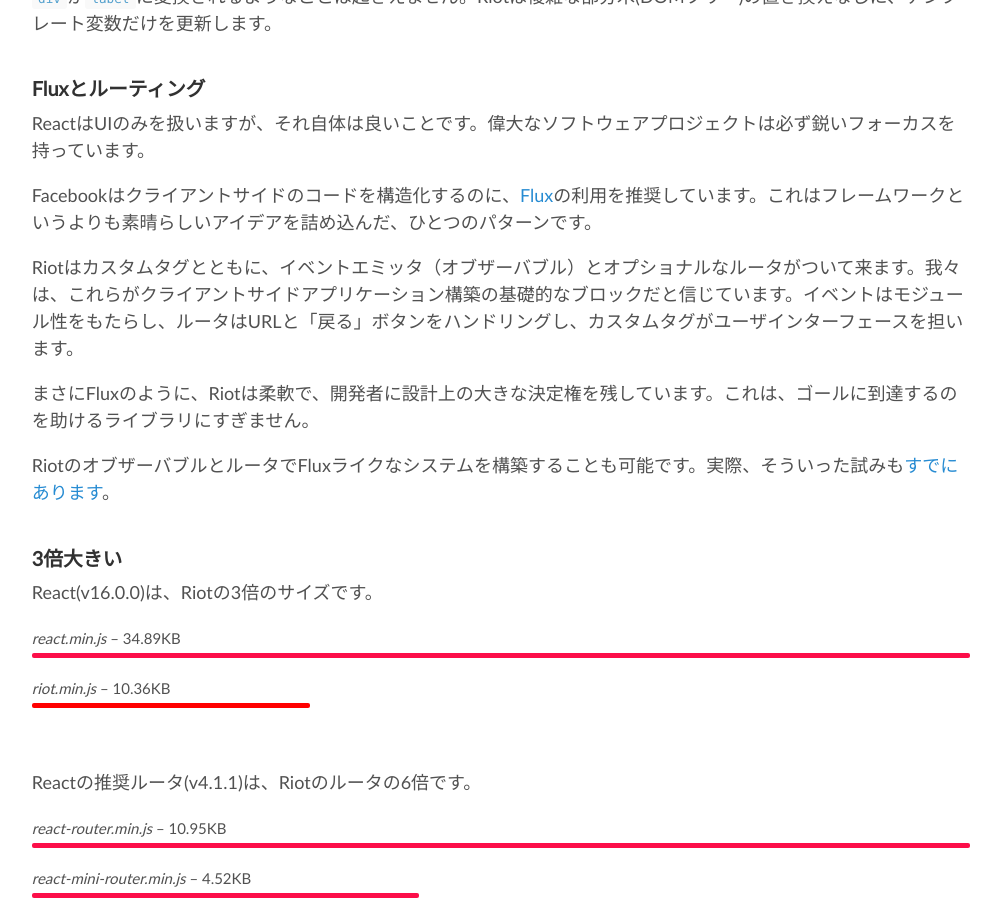
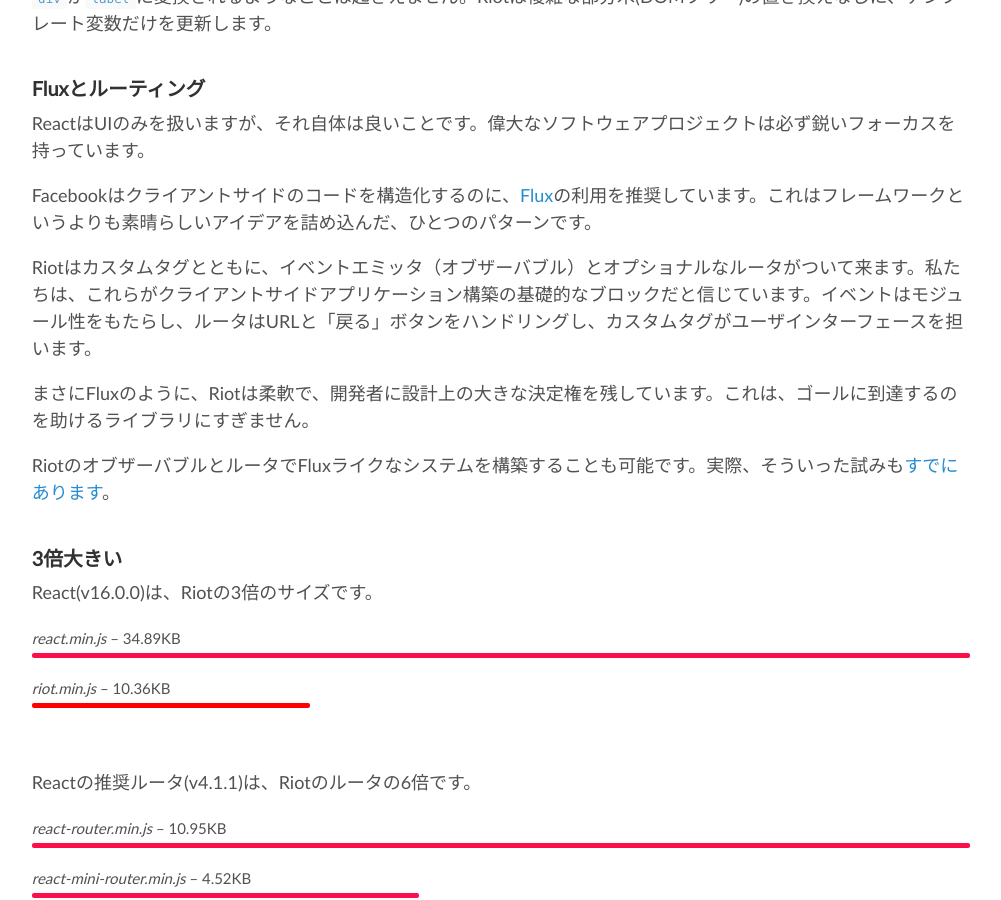
Before and after one commit to riot/riot.github.io, a Jekyll site: the page built from ja/compare.md, in a window 1280 px wide and 900 px high, scrolled down 3054 px. Shown: the whole window, without its empty margins (139-1140 px from the left). Built offline with Jekyll 4.4.1, drawn with Linux system fonts in a browser that asks for light colours; nearby versions of some CDN libraries.

Commit message:
fixed: unification of expression

```diff
--- a/ja/compare.md
+++ b/ja/compare.md
@@ -120,7 +120,7 @@
 
 Facebookはクライアントサイドのコードを構造化するのに、[Flux](http://facebook.github.io/flux/docs/overview.html)の利用を推奨しています。これはフレームワークというよりも素晴らしいアイデアを詰め込んだ、ひとつのパターンです。
 
-Riotはカスタムタグとともに、イベントエミッタ（オブザーバブル）とオプショナルなルータがついて来ます。我々は、これらがクライアントサイドアプリケーション構築の基礎的なブロックだと信じています。イベントはモジュール性をもたらし、ルータはURLと「戻る」ボタンをハンドリングし、カスタムタグがユーザインターフェースを担います。
+Riotはカスタムタグとともに、イベントエミッタ（オブザーバブル）とオプショナルなルータがついて来ます。私たちは、これらがクライアントサイドアプリケーション構築の基礎的なブロックだと信じています。イベントはモジュール性をもたらし、ルータはURLと「戻る」ボタンをハンドリングし、カスタムタグがユーザインターフェースを担います。
 
 まさにFluxのように、Riotは柔軟で、開発者に設計上の大きな決定権を残しています。これは、ゴールに到達するのを助けるライブラリにすぎません。
 
```
Also changed, not shown: ja/api/index.md (+1 -1 lines), ja/release-notes.md (+1 -1 lines).
